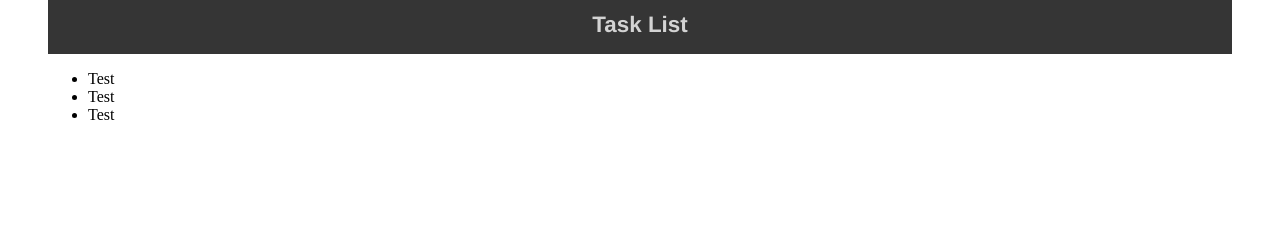
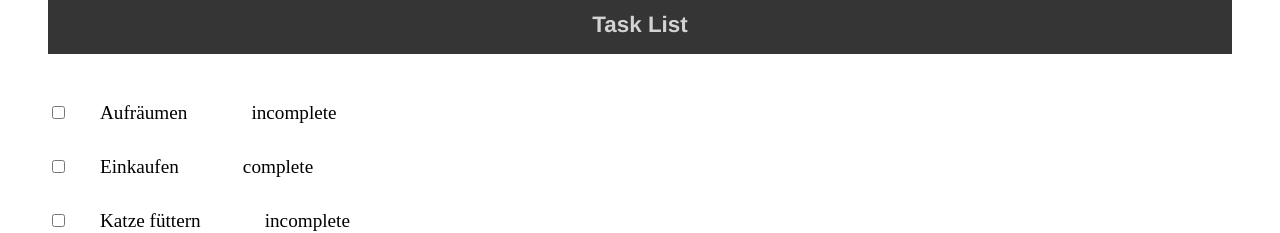
Before and after one commit to Madame-parker/myTasks_e, an Angular app: page / in a window 1280 px wide. Shown: the part 577-810 px from the top of the page. Built offline with nearby package versions, Linux system fonts and the light colour scheme.

Commit message:
update task item component

```diff
--- /dev/null
+++ b/src/app/models/task.ts
@@ -0,0 +1,6 @@
+export interface Task {
+    id: number;
+    task: string;
+    status: string;
+    checked: boolean;
+}
--- /dev/null
+++ b/src/app/services/tasks.service.ts
@@ -0,0 +1,15 @@
+import { Injectable } from '@angular/core';
+import { tasks } from '../mock-data';
+
+@Injectable({
+  providedIn: 'root'
+})
+export class TasksService {
+  tasks = tasks
+  constructor() { }
+
+getAllTasks(){
+  return this.tasks
+}
+
+}
--- /dev/null
+++ b/src/app/task-list/task-list-item/task-list-item.component.css
@@ -0,0 +1,9 @@
+.list-item{
+    padding:1rem 0;
+    font-size:1.2rem;
+}
+
+.task-text{
+    min-width:200px;
+    padding:0 2rem;
+}
--- /dev/null
+++ b/src/app/task-list/task-list-item/task-list-item.component.html
@@ -0,0 +1,5 @@
+<li class="list-item">
+    <input type="checkbox">
+    <span class="task-text">{{task().task}}</span>
+    <span class="task-text">{{task().status}}</span>
+</li>
--- /dev/null
+++ b/src/app/task-list/task-list-item/task-list-item.component.ts
@@ -0,0 +1,17 @@
+import { Component, input } from '@angular/core';
+import { Task } from '../../models/task';
+
+@Component({
+  selector: 'app-task-list-item',
+  imports: [],
+  templateUrl: './task-list-item.component.html',
+  styleUrl: './task-list-item.component.css'
+})
+export class TaskListItemComponent {
+task = input.required<Task>()
+
+
+ngOnInit(){
+  console.log(this.task())
+}
+}
--- a/src/app/task-list/task-list.component.css
+++ b/src/app/task-list/task-list.component.css
@@ -10,3 +10,13 @@
     padding:1rem 0;
     color:#d3d3d3;
 }
+
+.list-group{
+    display:flex;
+    justify-content: flex-start;
+    align-items: flex-start;
+    flex-direction:column;
+    list-style-type: none;
+    padding:0;
+    margin:2rem 0;
+}
--- a/src/app/task-list/task-list.component.html
+++ b/src/app/task-list/task-list.component.html
@@ -4,10 +4,12 @@
         <h3 class="teaser">Task List</h3>
     </div>
     <div class="list-container">
-        <ul>
-            <li>Test</li>
-            <li>Test</li>
-            <li>Test</li>
+        <ul class="list-group">
+            @if(tasks){
+                @for(task of tasks; track task.id){
+                    <app-task-list-item [task]="task"></app-task-list-item>
+                }
+            }
         </ul>
     </div>
 </section>
--- a/src/app/task-list/task-list.component.ts
+++ b/src/app/task-list/task-list.component.ts
@@ -1,11 +1,15 @@
-import { Component } from '@angular/core';
+import { Component, inject, } from '@angular/core';
+import { TasksService } from '../services/tasks.service';
+import { TaskListItemComponent } from "./task-list-item/task-list-item.component";
 
 @Component({
   selector: 'app-task-list',
-  imports: [],
+  imports: [TaskListItemComponent],
   templateUrl: './task-list.component.html',
   styleUrl: './task-list.component.css'
 })
 export class TaskListComponent {
+  tasks = inject(TasksService).getAllTasks()
+
 
 }
```
Also changed, not shown: 2 other files (tests, documents, lock files or other folders).
